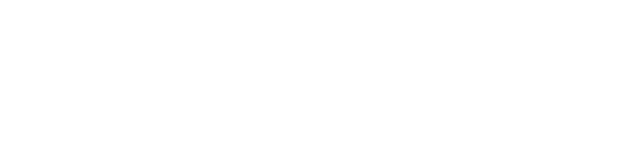
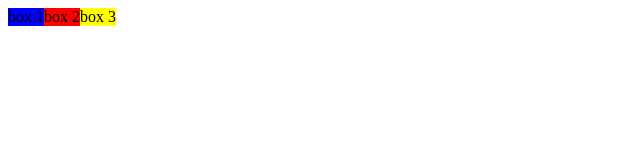
Before and after one commit to ntrong2009/css, a plain HTML site: page index.html in a window 1280 px wide. Shown: the whole page, without its empty margins (0-640 px from the left). Drawn offline with Linux system fonts and the light colour scheme.

Commit message:
trong commit

```diff
--- a/index.html
+++ b/index.html
@@ -7,6 +7,10 @@
     <link rel="stylesheet" type="text/css" href="style.css">
 </head>
 <body>
-
+    <div>
+        <div class="blue">box 1</div>
+        <div class="red">box 2</div>
+        <div class="yellow">box 3</div>
+    </div>
 </body>
 </html>
--- a/style.css
+++ b/style.css
@@ -0,0 +1,19 @@
+/* #box{
+    display: -webkit-box;
+} */
+
+div{
+    display: -webkit-box;
+}
+
+div.blue{
+    background: blue;
+}
+
+div.red{
+    background: red;
+}
+
+div.yellow{
+    background: yellow;
+}
```
